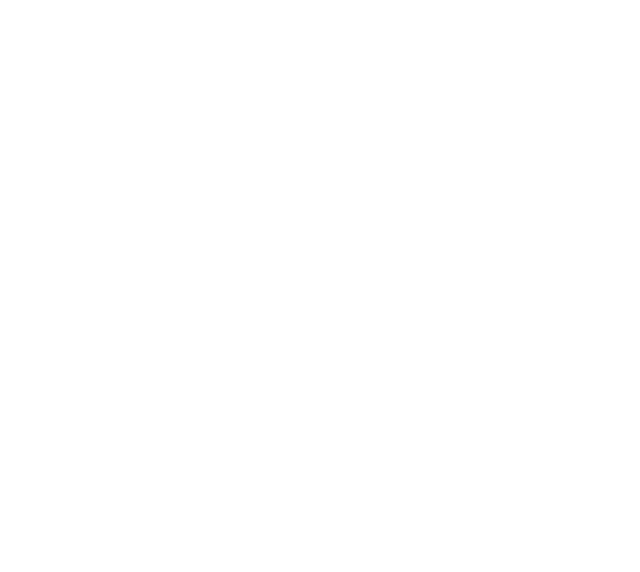
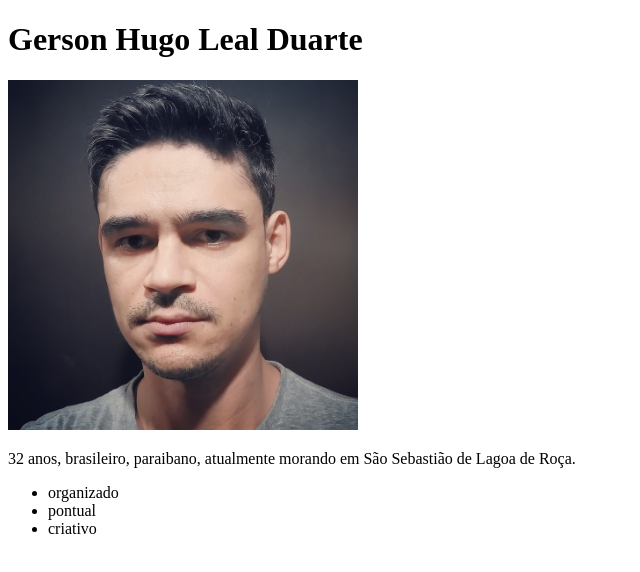
Before and after one commit to gersonhugo/portfolio, a plain HTML site: page index.html in a window 1280 px wide. Shown: the whole page, without its empty margins (0-640 px from the left). Drawn offline with Linux system fonts and the light colour scheme.

Commit message:
adicionado informações sobre mim no arquivo index + foto

```diff
--- a/index.html
+++ b/index.html
@@ -4,9 +4,16 @@
     <meta charset="UTF-8">
     <meta http-equiv="X-UA-Compatible" content="IE=edge">
     <meta name="viewport" content="width=device-width, initial-scale=1.0">
-    <title>Document</title>
+    <title>Portfólio - Gerson Hugo</title>
 </head>
 <body>
-
+    <h1>Gerson Hugo Leal Duarte</h1>
+    <img src="gerson.jpg" width="350px" alt="Minha foto de perfil">
+    <p>32 anos, brasileiro, paraibano, atualmente morando em São Sebastião de Lagoa de Roça.</p>
+    <ul>
+        <li>organizado</li>
+        <li>pontual</li>
+        <li>criativo</li>
+    </ul>
 </body>
 </html>
```
Also changed, not shown: gerson.jpg (added).
